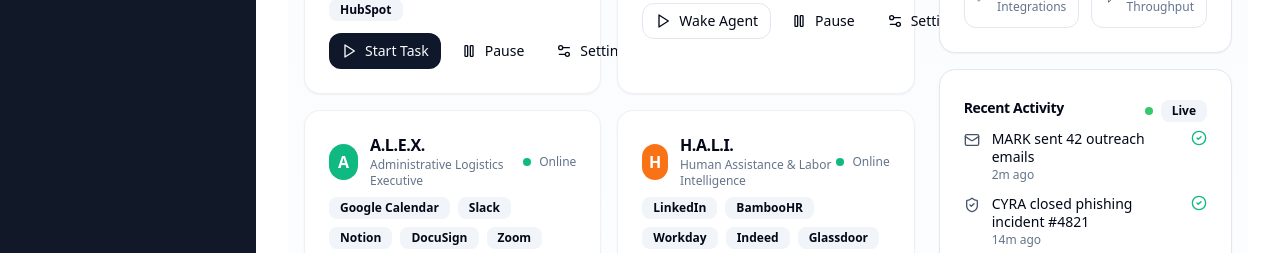
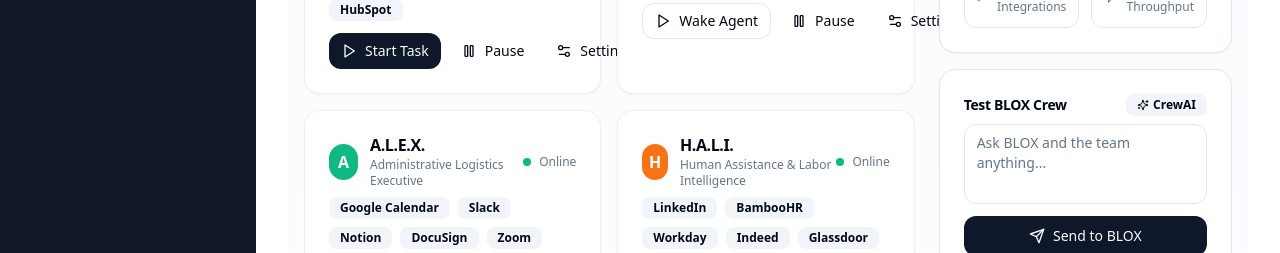
Before and after one commit to ebarlowjr2/blox1.2, a Next.js app: page /dashboard in a window 1280 px wide. Shown: the part 547-800 px from the top of the page. Built offline with nearby package versions, Linux system fonts and the light colour scheme; no server answers.

Commit message:
feat: Add CrewAI test UI panel to dashboard for testing BLOX + team
Co-Authored-By: Eddie Barlow Jr <eddiebarlowjr@gmail.com>

```diff
--- a/src/components/BloxHome.tsx
+++ b/src/components/BloxHome.tsx
@@ -9,6 +9,7 @@ import { Card, CardContent, CardHeader, CardTitle } from "@/components/ui/card";
 import { Badge } from "@/components/ui/badge";
 import { Progress } from "@/components/ui/progress";
 import { useRealTimeData } from "@/hooks/useRealTimeData";
+import CrewTestPanel from "@/components/CrewTestPanel";
 
 // ------------------------------------------------------------
 // BLOX – AI CEO Home Page
@@ -322,6 +323,9 @@ export default function BloxHome() {
             </CardContent>
           </Card>
 
+          {/* CrewAI Test Panel */}
+          <CrewTestPanel />
+
           {/* Activity */}
           <Card className="rounded-2xl">
             <CardHeader className="pb-2 flex-row items-center justify-between">
--- /dev/null
+++ b/src/components/CrewTestPanel.tsx
@@ -0,0 +1,105 @@
+"use client";
+
+import React, { useState } from "react";
+import { Card, CardContent, CardHeader, CardTitle } from "@/components/ui/card";
+import { Button } from "@/components/ui/button";
+import { Textarea } from "@/components/ui/textarea";
+import { Badge } from "@/components/ui/badge";
+import { Loader2, Send, Sparkles } from "lucide-react";
+
+export default function CrewTestPanel() {
+  const [message, setMessage] = useState("");
+  const [response, setResponse] = useState("");
+  const [loading, setLoading] = useState(false);
+  const [error, setError] = useState("");
+
+  const handleSubmit = async (e: React.FormEvent) => {
+    e.preventDefault();
+
+    if (!message.trim()) {
+      setError("Please enter a message");
+      return;
+    }
+
+    setLoading(true);
+    setError("");
+    setResponse("");
+
+    try {
+      const res = await fetch("/api/crew/test", {
+        method: "POST",
+        headers: { "Content-Type": "application/json" },
+        body: JSON.stringify({ message: message.trim() }),
+      });
+
+      const data = await res.json();
+
+      if (!res.ok) {
+        throw new Error(data.error || "Failed to get response from BLOX");
+      }
+
+      setResponse(data.result);
+    } catch (err: any) {
+      setError(err.message || "An error occurred");
+    } finally {
+      setLoading(false);
+    }
+  };
+
+  return (
+    <Card className="rounded-2xl">
+      <CardHeader className="pb-2">
+        <div className="flex items-center justify-between">
+          <CardTitle className="text-sm">Test BLOX Crew</CardTitle>
+          <Badge variant="secondary" className="rounded-lg gap-1">
+            <Sparkles className="size-3" />
+            CrewAI
+          </Badge>
+        </div>
+      </CardHeader>
+      <CardContent className="space-y-3">
+        <form onSubmit={handleSubmit} className="space-y-3">
+          <div>
+            <Textarea
+              placeholder="Ask BLOX and the team anything..."
+              value={message}
+              onChange={(e) => setMessage(e.target.value)}
+              className="min-h-[80px] rounded-xl resize-none"
+              disabled={loading}
+            />
+          </div>
+          <Button
+            type="submit"
+            className="w-full rounded-xl gap-2"
+            disabled={loading}
+          >
+            {loading ? (
+              <>
+                <Loader2 className="size-4 animate-spin" />
+                Thinking...
+              </>
+            ) : (
+              <>
+                <Send className="size-4" />
+                Send to BLOX
+              </>
+            )}
+          </Button>
+        </form>
+
+        {error && (
+          <div className="rounded-xl bg-red-50 border border-red-200 p-3">
+            <p className="text-sm text-red-600">{error}</p>
+          </div>
+        )}
+
+        {response && (
+          <div className="rounded-xl bg-slate-50 border border-slate-200 p-3">
+            <p className="text-xs text-muted-foreground mb-2">BLOX Response:</p>
+            <p className="text-sm leading-relaxed whitespace-pre-wrap">{response}</p>
+          </div>
+        )}
+      </CardContent>
+    </Card>
+  );
+}
--- /dev/null
+++ b/src/components/ui/textarea.tsx
@@ -0,0 +1,24 @@
+import * as React from "react"
+
+import { cn } from "@/lib/utils"
+
+export interface TextareaProps
+  extends React.TextareaHTMLAttributes<HTMLTextAreaElement> {}
+
+const Textarea = React.forwardRef<HTMLTextAreaElement, TextareaProps>(
+  ({ className, ...props }, ref) => {
+    return (
+      <textarea
+        className={cn(
+          "flex min-h-[80px] w-full rounded-md border border-input bg-background px-3 py-2 text-sm ring-offset-background placeholder:text-muted-foreground focus-visible:outline-none focus-visible:ring-2 focus-visible:ring-ring focus-visible:ring-offset-2 disabled:cursor-not-allowed disabled:opacity-50",
+          className
+        )}
+        ref={ref}
+        {...props}
+      />
+    )
+  }
+)
+Textarea.displayName = "Textarea"
+
+export { Textarea }
```
